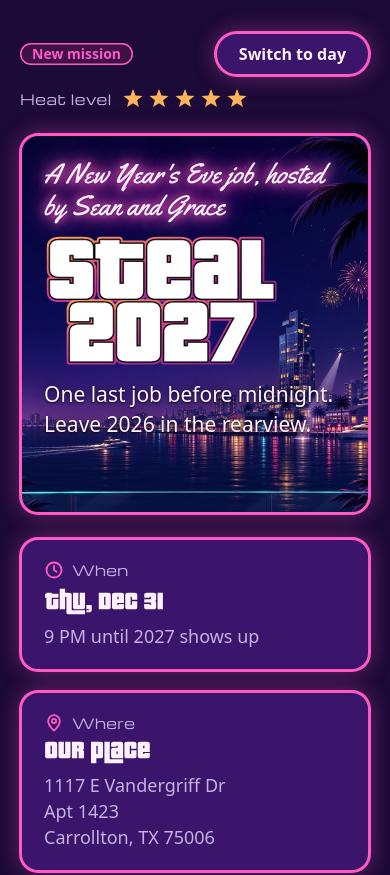
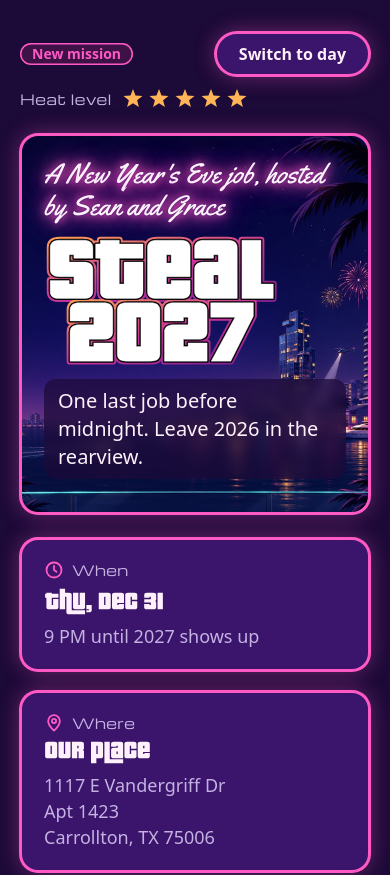
Before and after one commit to warvyn-dot/steal-2027, a plain HTML site: page index.html in a window 390 px wide. Shown: the top 875 px of the page. Drawn offline with nearby package versions, Linux system fonts and the light colour scheme; no server answers; a web font is replaced by a local one.

Commit message:
Fix hero text on phones

```diff
--- a/styles.css
+++ b/styles.css
@@ -105,8 +105,13 @@ h1, h2, h3 { margin: 0; line-height: 0; }
   background: var(--art-1) var(--hero-img) center / cover no-repeat; aspect-ratio: 6 / 5;
   padding: 28px 32px; display: flex; flex-direction: column; gap: 12px;
 }
-.hero-lead { margin: 0; max-width: 400px; font-size: 21px; line-height: 30px; font-weight: 500; color: var(--ink); }
-[data-theme="night"] .hero-lead { text-shadow: 0 1px 2px rgba(10, 4, 24, 0.9), 0 0 12px rgba(10, 4, 24, 0.8); }
+/* Frosted panel so the line stays readable wherever it lands on the photo */
+.hero-lead {
+  margin: 0; max-width: 420px; align-self: flex-start; font-size: 20px; line-height: 28px; font-weight: 500; color: var(--ink);
+  padding: 8px 14px; border-radius: 12px; background: rgba(28, 10, 56, 0.72);
+  -webkit-backdrop-filter: blur(6px); backdrop-filter: blur(6px);
+}
+[data-theme="golden"] .hero-lead { background: rgba(255, 250, 253, 0.86); }
 .hero .title-wrap { width: min(417px, 78%); }
 .banner {
   position: relative; border: 2px solid var(--art-6); border-radius: 18px; box-shadow: var(--lift); overflow: hidden;
```
